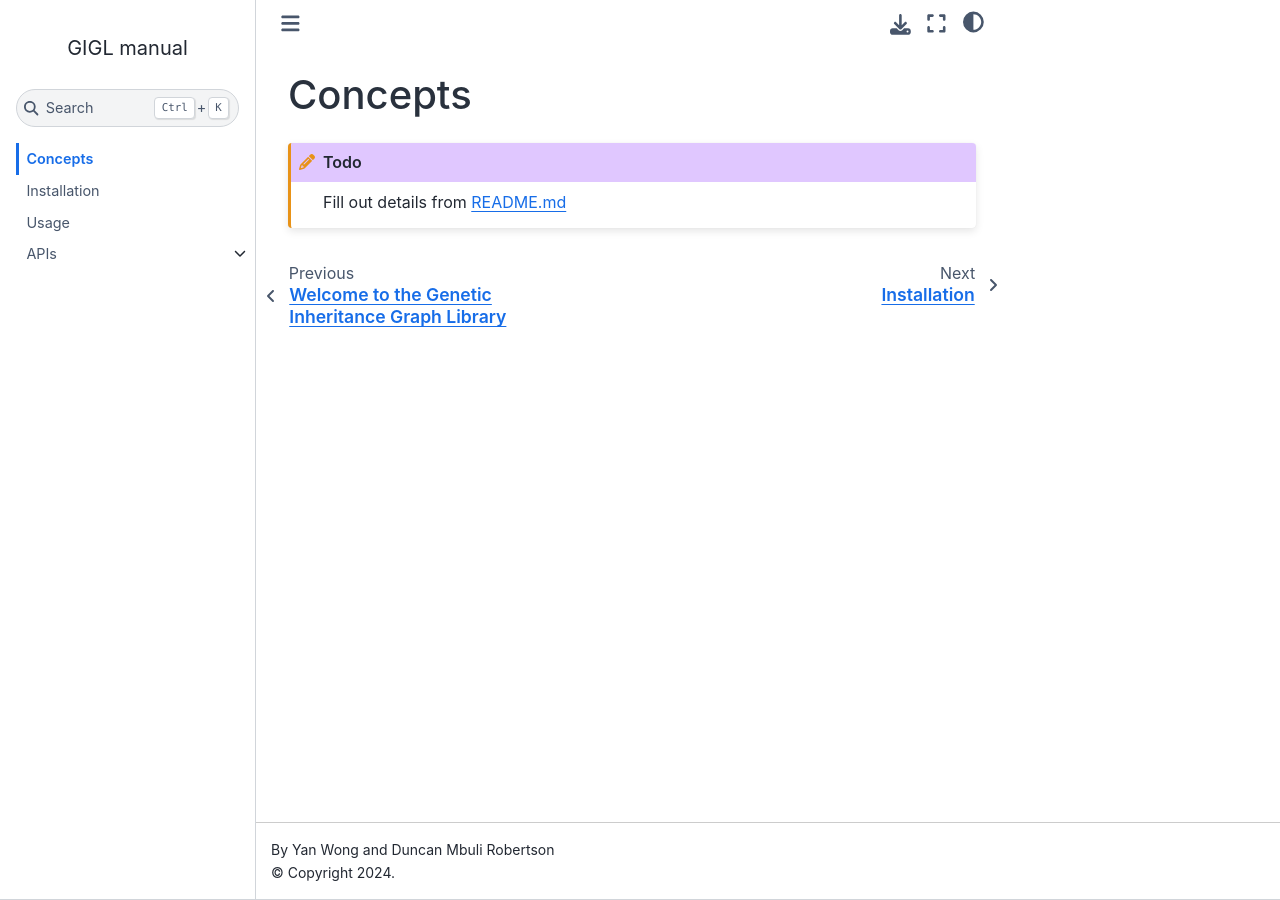
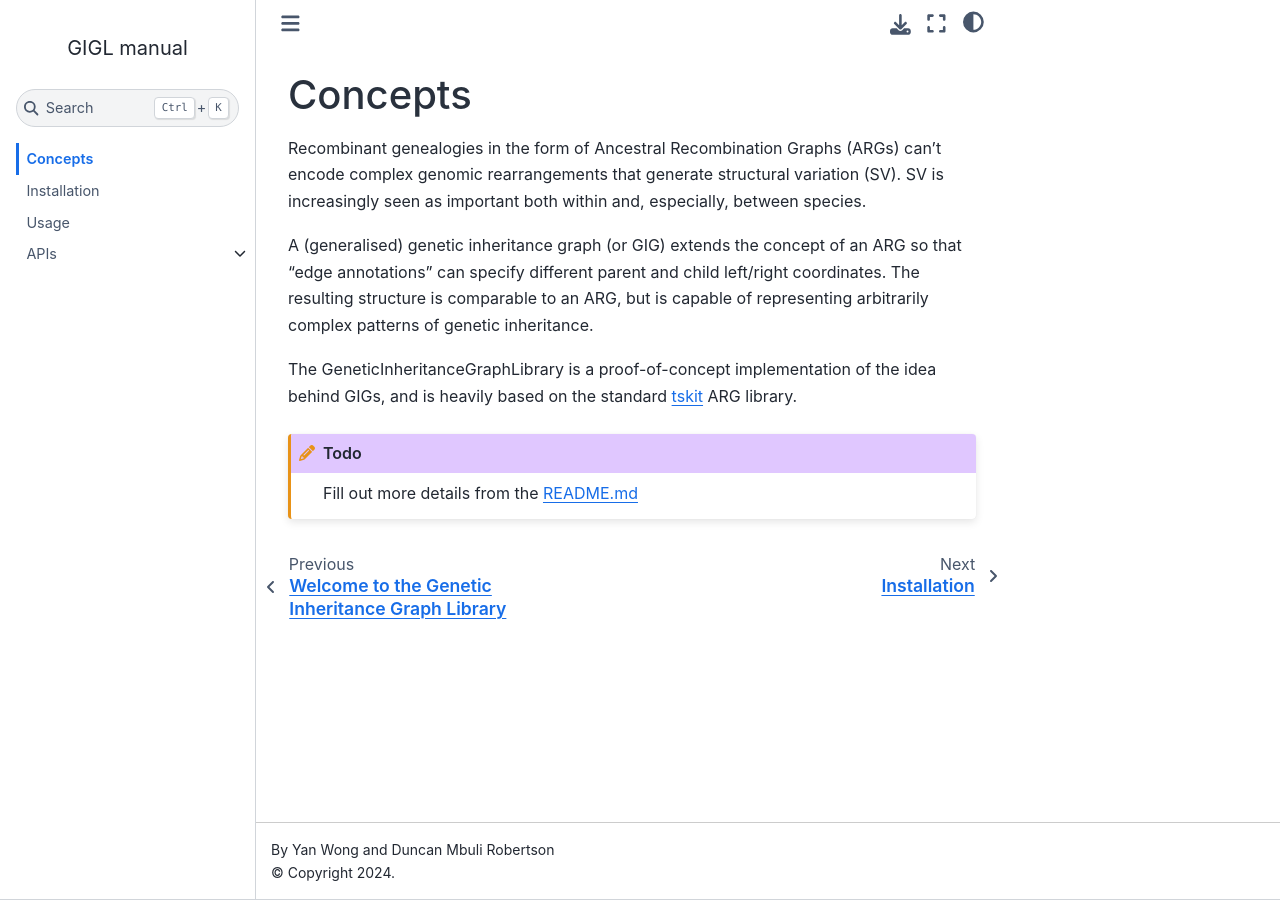
Before and after one commit to hyanwong/giglib, a Jupyter Book: the page built from docs/concepts.md, in a window 1280 px wide. Built offline with Jupyter Book 1.0.4 settings and Sphinx 7.4.7 and the Sphinx Book theme 1.1.4, drawn with Linux system fonts in a browser that asks for light colours.

Commit message:
Update concepts.md

```diff
--- a/docs/concepts.md
+++ b/docs/concepts.md
@@ -15,6 +15,19 @@ kernelspec:
 
 # Concepts
 
+Recombinant genealogies in the form of Ancestral Recombination Graphs (ARGs) can't
+encode complex genomic rearrangements that generate structural variation (SV).
+SV is increasingly seen as important both within and, especially, between species.
+
+A (generalised) genetic inheritance graph (or GIG) extends the concept of an ARG
+so that “edge annotations” can specify different parent and child left/right coordinates.
+The resulting structure is comparable to an ARG, but is capable of representing
+arbitrarily complex patterns of genetic inheritance.
+
+The GeneticInheritanceGraphLibrary is a proof-of-concept implementation of the idea
+behind GIGs, and is heavily based on the standard [tskit](https://tskit.dev) ARG
+library.
+
 :::{todo}
-Fill out details from [README.md](https://github.com/hyanwong/GeneticInheritanceGraphLibrary/blob/main/README.md)
+Fill out more details from the [README.md](https://github.com/hyanwong/GeneticInheritanceGraphLibrary/blob/main/README.md)
 :::
```
